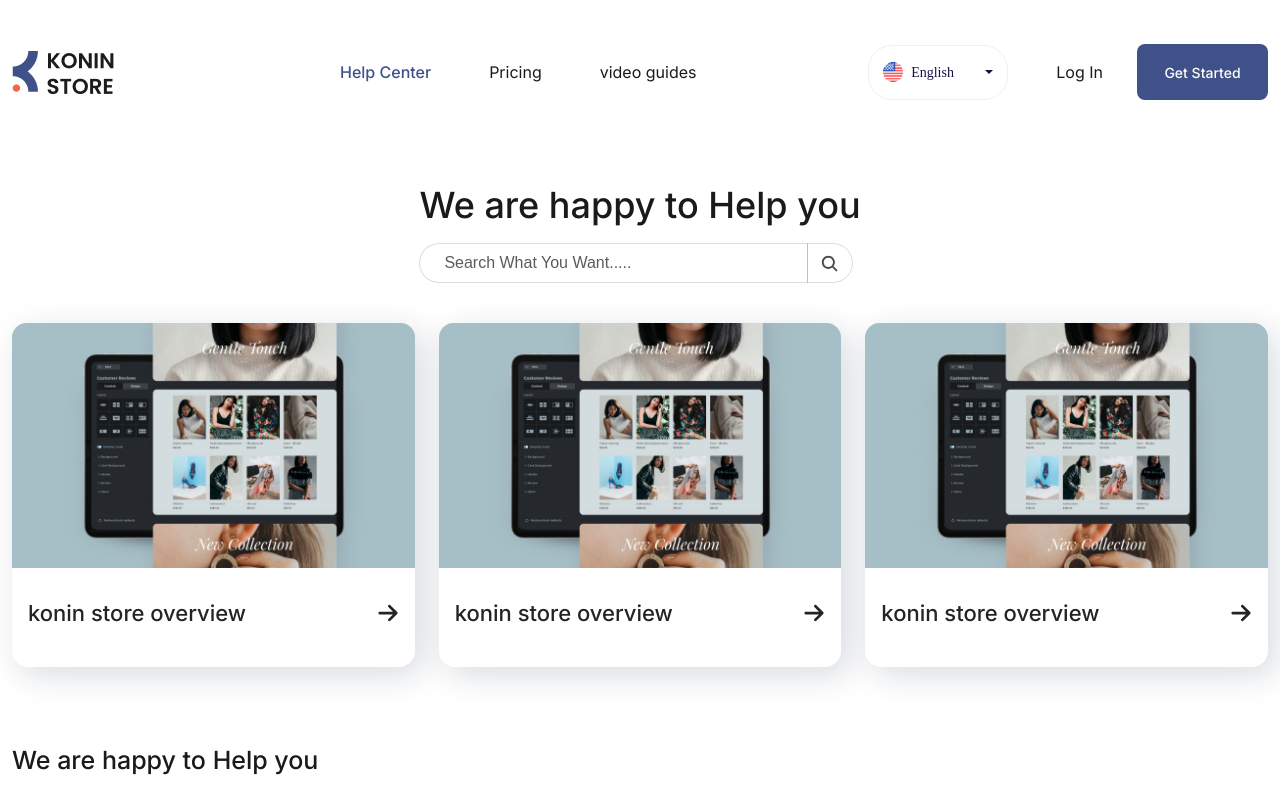
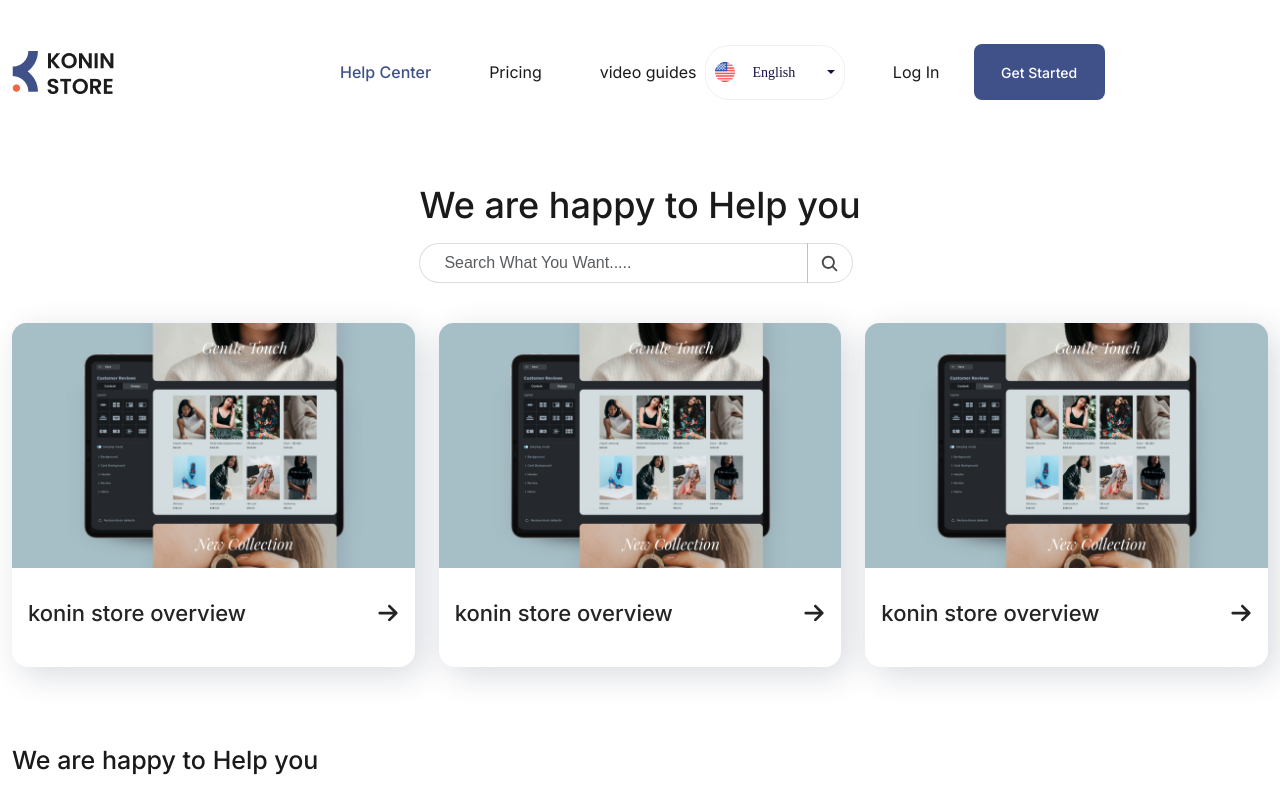
Before and after one commit to MaramMs/help-task, a Next.js app: page / in a window 1280 px wide. Shown: the top 800 px of the page. Built offline with nearby package versions, Linux system fonts and the light colour scheme.

Commit message:
edit responsive

```diff
--- a/app/components/sharedComponet/navbar.js
+++ b/app/components/sharedComponet/navbar.js
@@ -15,13 +15,13 @@
         </Navbar.Brand>
         <Navbar.Toggle aria-controls="responsive-navbar-nav" />
         <Navbar.Collapse id="responsive-navbar-nav">
-          <Nav className="me-auto list">
+          <Nav className="list">
             <Nav.Link href="#features" className='item active'>Help Center</Nav.Link>
             <Nav.Link href="#pricing" className='item'>Pricing</Nav.Link>
             <Nav.Link href="#pricing" className='item'>video guides</Nav.Link>
 
           </Nav>
-          <Nav className='flex items-center gap-[24px]'>
+          <Nav className='nav-right flex gap-[24px]'>
 
          <NavDropdown
       title={
@@ -57,7 +57,7 @@
         </div>
       </NavDropdown.Item>
     </NavDropdown>
-        <div className='flex gap-[10px]'>
+        <div className='flex gap-[10px] mr-0  '>
         <Button className='login'>
             Log In
             </Button>
--- a/app/styles/footer.css
+++ b/app/styles/footer.css
@@ -61,4 +61,5 @@
     .footer-des {
       width: 43%;
     }
+
   }
--- a/app/styles/navbar.css
+++ b/app/styles/navbar.css
@@ -1,8 +1,6 @@
-
 .list{
-    margin-left: 202px !important;
     display: flex ;
-    gap: 42px;
+    gap: 10px;
 }
 .list .item{
     font-weight: 400!important;
@@ -50,3 +48,17 @@
    font-size: 14px;
    font-weight: 500;
 }
+
+
+@media (min-width: 768px) { /* Equivalent to md */
+    .nav-right{
+align-items: center;
+    }
+    .nav-right div{
+    gap: 10px;
+    }
+    .list{
+        gap: 42px;
+        margin-left: 202px !important;
+    }
+  }
```
